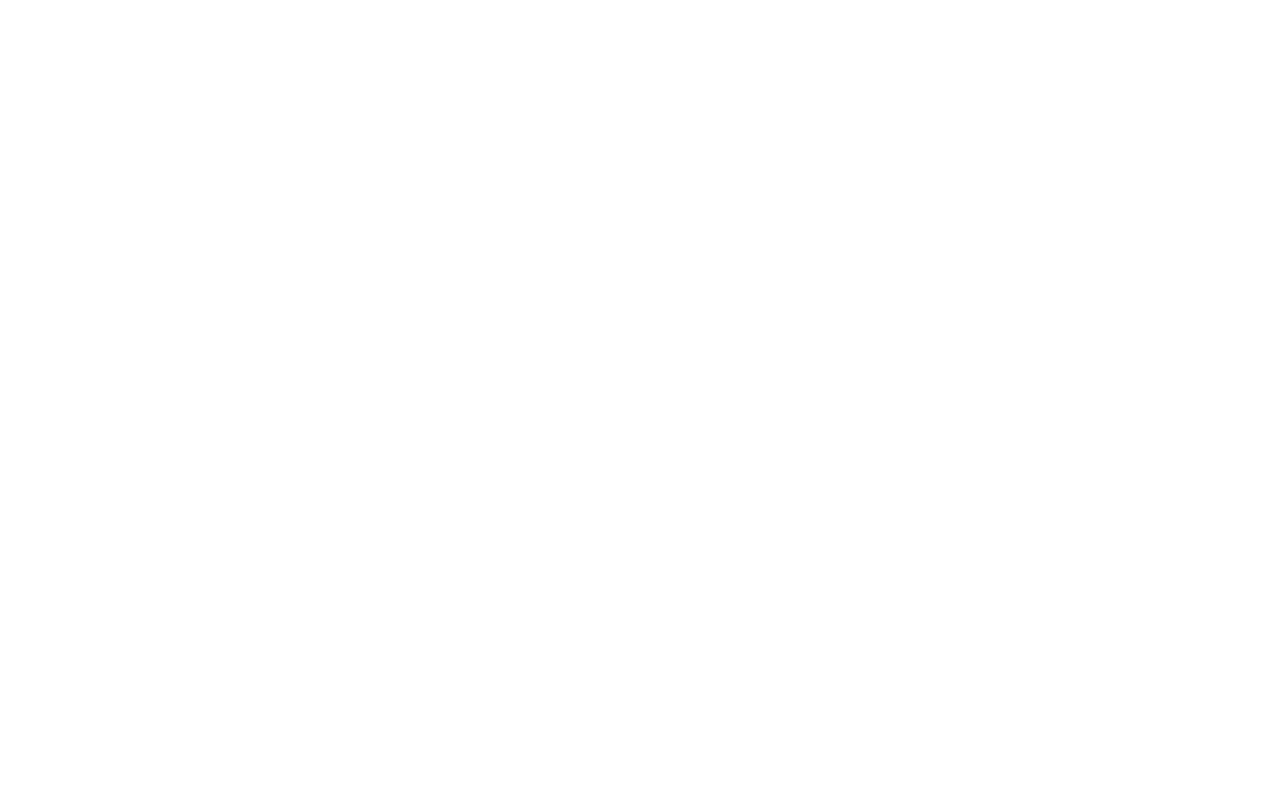
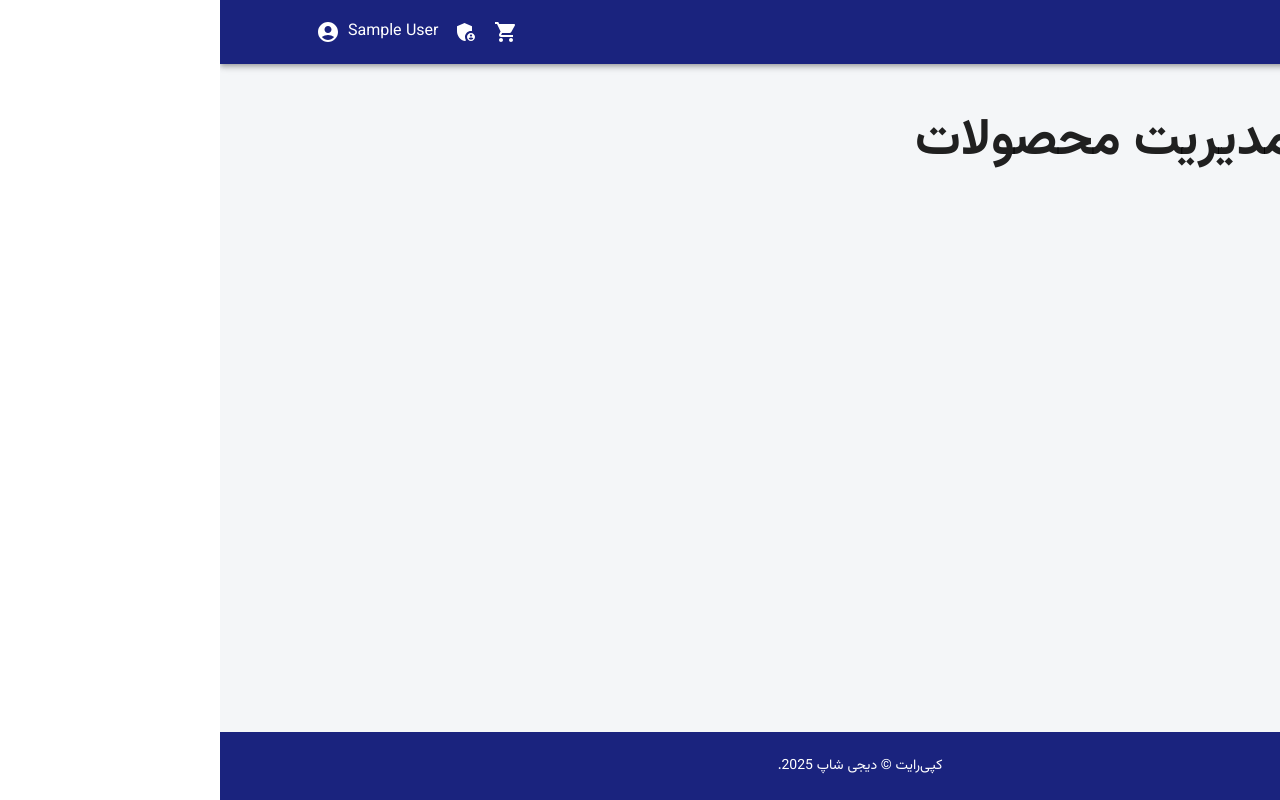
Before and after one commit to mhmd-sjad-nfsi/digi-shop-mern, a React (Vite) app in the folder frontend/: page /admin/products in a window 1280 px wide. Before the commit this address had no page. Built offline with nearby package versions, Linux system fonts and the light colour scheme; sample sign-in values are in the browser's storage.

Commit message:
Feat: Implement admin middleware and protected admin routes

```diff
--- a/frontend/src/App.jsx
+++ b/frontend/src/App.jsx
@@ -12,6 +12,8 @@
 import PaymentPage from './pages/PaymentPage';
 import PlaceOrderPage from './pages/PlaceOrderPage'; // ✨
 import OrderPage from './pages/OrderPage'; // ✨
+import AdminRoute from './components/common/AdminRoute'; // ✨
+
 
 
 function App() {
@@ -33,8 +35,12 @@
           <Route path="/order/:id" element={<OrderPage />} /> {/* ✨ */}
           <Route path="/profile" element={<ProfilePage />} />
         </Route>
-
-
+        {/* ✨ مسیرهای محافظت‌شده ادمین */}
+        <Route path="" element={<AdminRoute />}>
+          <Route path="/admin/users" element={<h1>صفحه مدیریت کاربران</h1>} />
+          <Route path="/admin/products" element={<h1>صفحه مدیریت محصولات</h1>} />
+          <Route path="/admin/orders" element={<h1>صفحه مدیریت سفارشات</h1>} />
+        </Route>
       </Route>
     </Routes>
   );
--- /dev/null
+++ b/frontend/src/components/common/AdminRoute.jsx
@@ -0,0 +1,13 @@
+// frontend/src/components/common/AdminRoute.jsx
+import { useSelector } from 'react-redux';
+import { Navigate, Outlet } from 'react-router-dom';
+
+const AdminRoute = () => {
+  const { userInfo } = useSelector((state) => state.auth);
+
+  // اگر کاربر لاگین کرده و ادمین بود، صفحه مورد نظر را نمایش بده
+  // در غیر این صورت، او را به صفحه لاگین هدایت کن
+  return userInfo && userInfo.isAdmin ? <Outlet /> : <Navigate to="/login" replace />;
+};
+
+export default AdminRoute;
```
Also changed, not shown: 1 other file (tests, documents, lock files or other folders).
